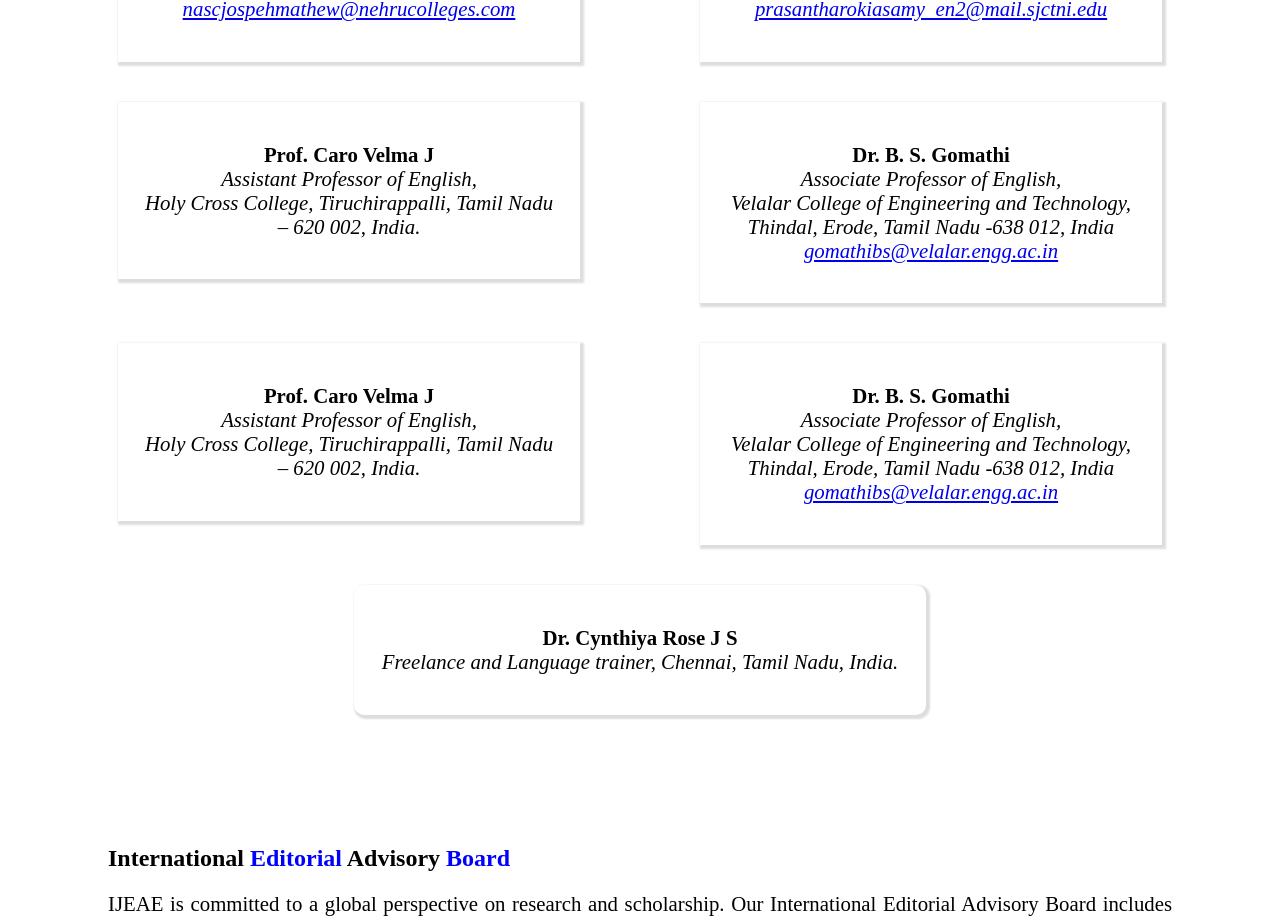
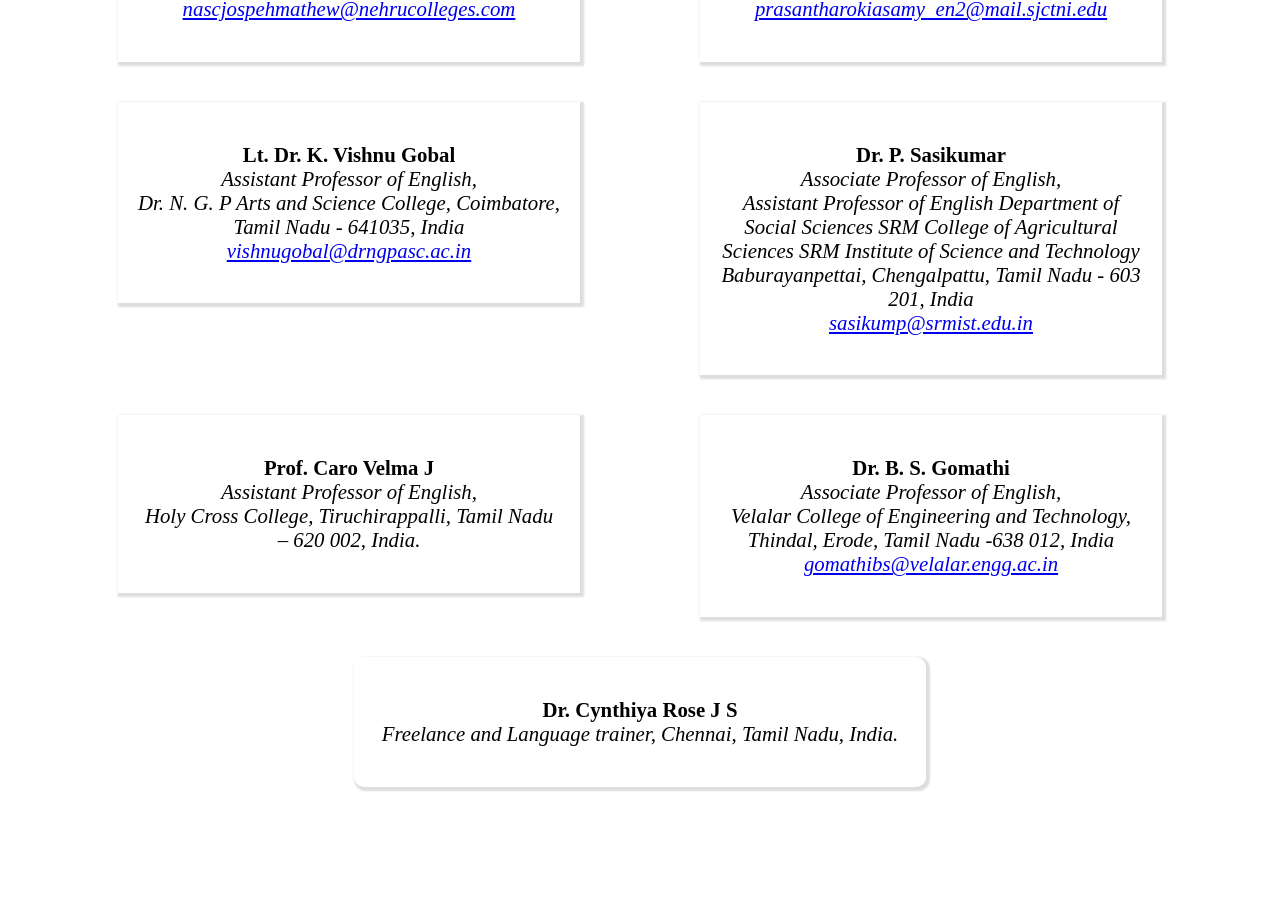
Before and after one commit to lexiontechsolution/journal_website, a React (Create React App) app: page /editorial in a window 1280 px wide. Shown: the part 1136-2054 px from the top of the page. Built offline with nearby package versions, Linux system fonts and the light colour scheme.

Commit message:
Update Editorial.js

```diff
--- a/src/Pages/Editorial/Editorial.js
+++ b/src/Pages/Editorial/Editorial.js
@@ -110,22 +110,25 @@
             <div class="box-editorial">
               <p>
                 <span style={{ fontWeight: "bold", fontStyle: "normal" }}>
-                  Prof. Caro Velma J
+                Lt. Dr. K. Vishnu Gobal
                 </span>
-                <br></br>Assistant Professor of English, <br></br>Holy Cross
-                College, Tiruchirappalli, Tamil Nadu – 620 002, India.
+                <br></br>Assistant Professor of English, <br></br>Dr. N. G. P Arts and Science College, Coimbatore, Tamil Nadu - 641035, India<br></br>
+                <a href="mailto:vishnugobal@drngpasc.ac.in"> vishnugobal@drngpasc.ac.in</a>
               </p>
             </div>
 
  <div class="box-editorial">
               <p>
                 <span style={{ fontWeight: "bold", fontStyle: "normal" }}>
-                  Dr. B. S. Gomathi
+                  Dr. P. Sasikumar
                 </span>
-                <br></br>Associate Professor of English, <br></br>Velalar
-                College of Engineering and Technology, Thindal, Erode, Tamil
-                Nadu -638 012, India<br></br>
-                <a href="mailto:gomathibs@velalar.engg.ac.in"> gomathibs@velalar.engg.ac.in</a>
+                <br></br>Associate Professor of English, <br></br>Assistant Professor of English
+Department of Social Sciences
+SRM College of Agricultural Sciences
+SRM Institute of Science and Technology
+Baburayanpettai, Chengalpattu, Tamil Nadu - 603 201, India
+<br></br>
+                <a href="mailto:sasikump@srmist.edu.in "> sasikump@srmist.edu.in </a>
               </p>
             </div>
                   </div>
```
